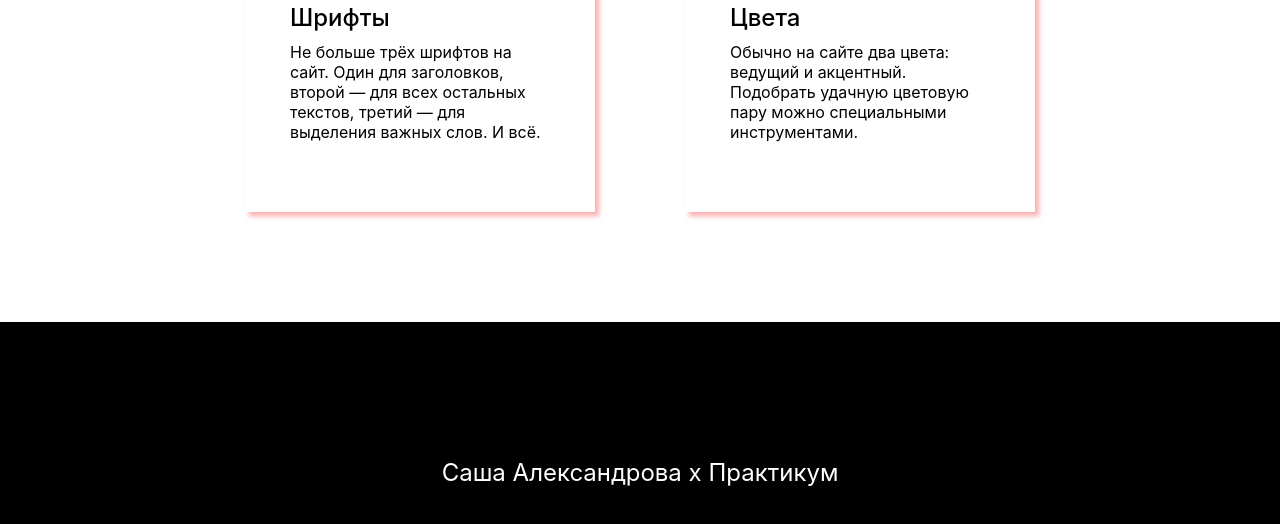
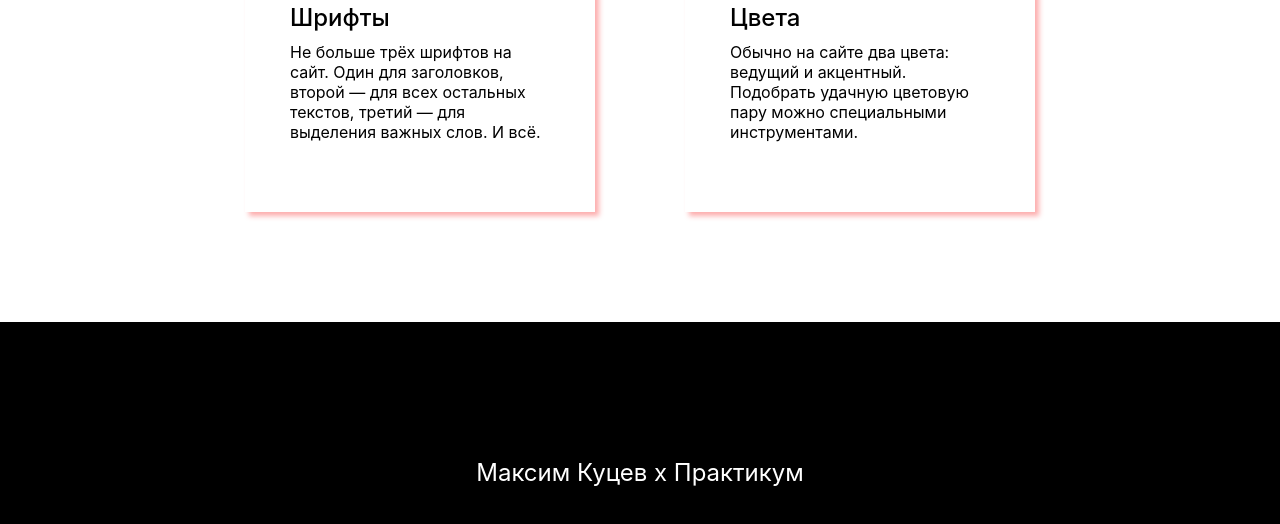
Before and after one commit to daminian/design-principles, a plain HTML site: page index.html in a window 1280 px wide. Shown: the part 1358-1882 px from the top of the page. Drawn offline with Linux system fonts and the light colour scheme.

Commit message:
Update index.html

```diff
--- a/index.html
+++ b/index.html
@@ -35,6 +35,6 @@
     </div>
   </section>
   <footer class="footer">
-    <h4 class="footer-author"> Саша Александрова х Практикум </h4> </footer>
+    <h4 class="footer-author"> Максим Куцев х Практикум </h4> </footer>
 </body>
 </html>
```
